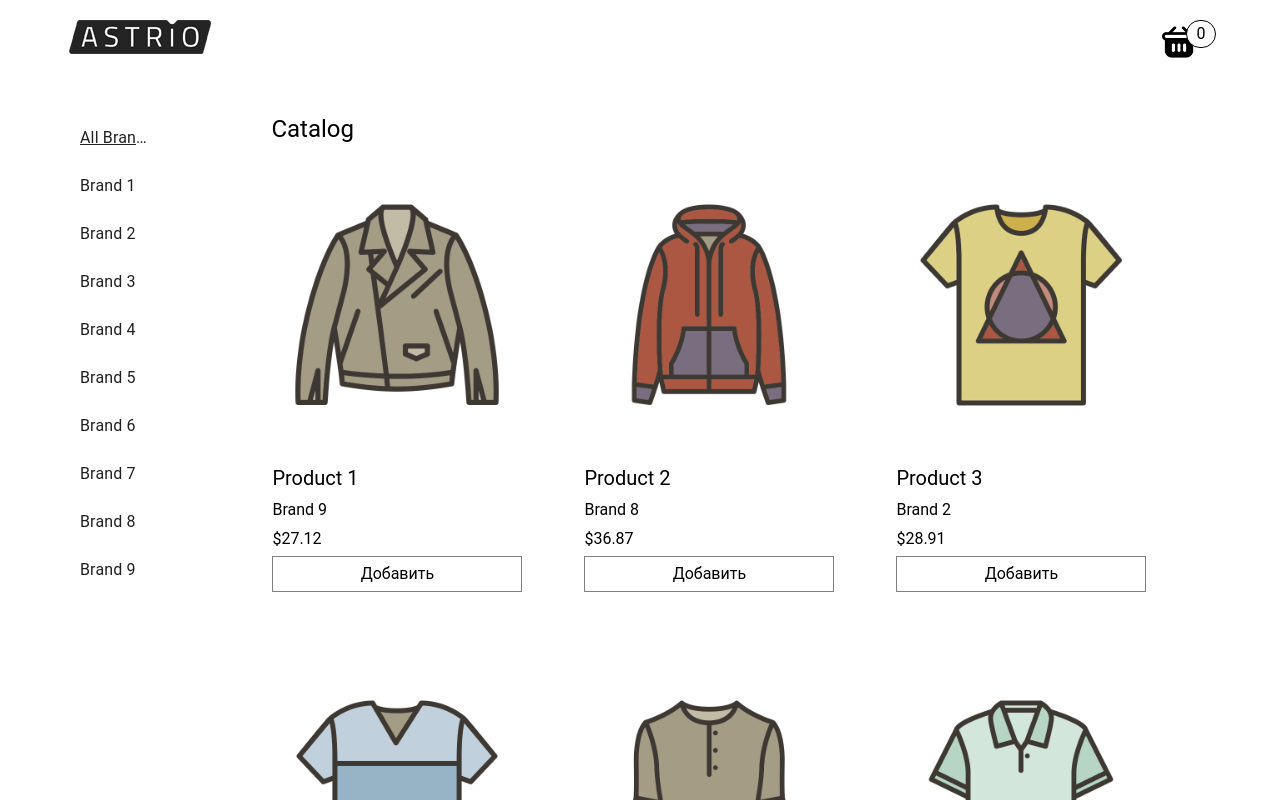
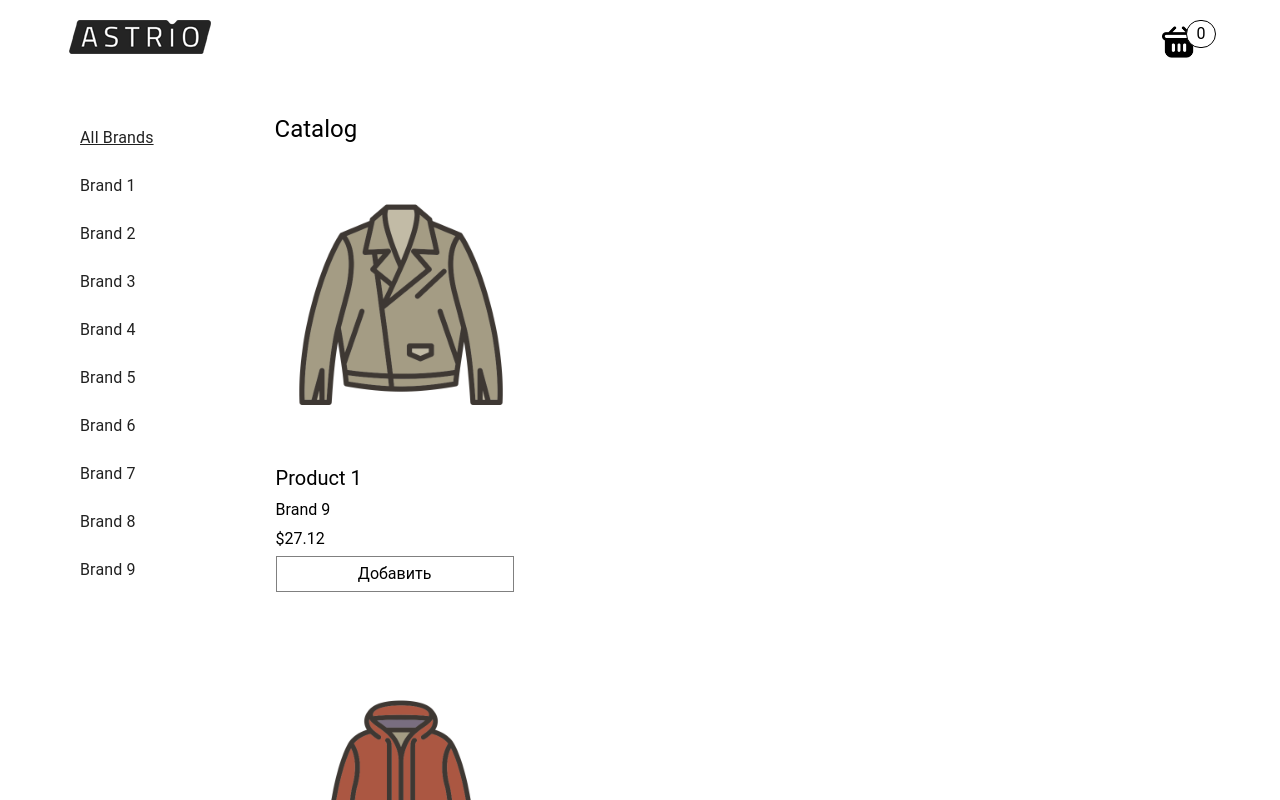
Before and after one commit to alekseevnagirl/AP3-nuxt-store, a Nuxt app in the folder AP3-store/: page / in a window 1280 px wide. Shown: the top 800 px of the page. Built offline with nearby package versions, Linux system fonts and the light colour scheme.

Commit message:
Добавила grid

```diff
--- a/AP3-store/pages/index.vue
+++ b/AP3-store/pages/index.vue
@@ -69,24 +69,17 @@
 
 <style scoped lang='scss'>
     .catalog__wrapper {
-        display: flex;
-        flex-direction: row;
+        padding: 20px 5%;
+        display: inline-grid;
+        grid-template-columns: 1fr 4fr;
         gap: 100px;
-        padding: 20px 5%;
-    }
-    .catalog__filters {
-        flex: 1 1 15%;
-    }
-    .catalog__items__wrapper {
-        flex: 1 1 85%;
-        display: block;
     }
     .catalog__items {
-        display: flex;
-        flex-direction: row;
-        flex-wrap: wrap;
+        min-width: 100%;
+        display: grid;
+        grid-template-columns: repeat(auto-fit, 250px);
+        gap: 50px;
         justify-content: flex-start;
-        gap: 50px;
     }
     .catalog__title {
         font-size: 24px;
@@ -95,7 +88,8 @@
     }
     @media(max-width: 768px) {
         .catalog__wrapper {
-            flex-direction: column;
+            display: grid;
+            grid-template-columns: 1fr;
             gap: 20px;
         }
         .catalog__items {
```
